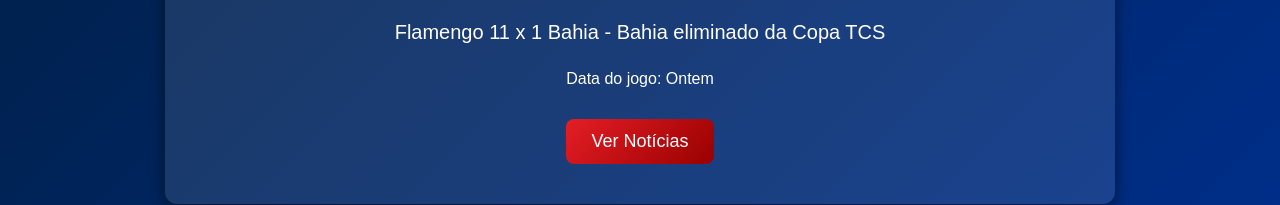
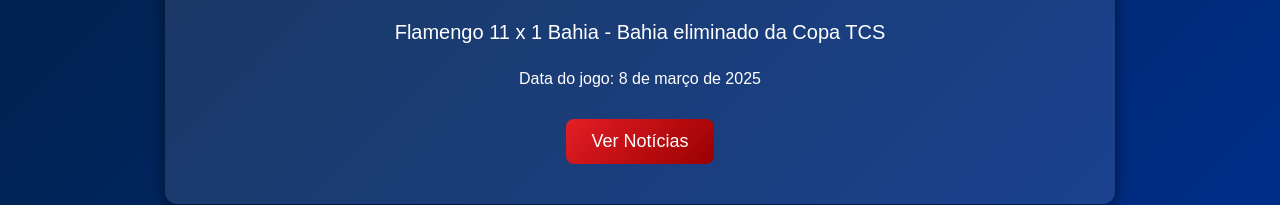
Before and after one commit to Joaov8tor/bahia-tcs, a plain HTML site: page index.html in a window 1280 px wide. Shown: the part 287-492 px from the top of the page. Drawn offline with Linux system fonts and the light colour scheme.

Commit message:
Update index.html

```diff
--- a/index.html
+++ b/index.html
@@ -1,3 +1,4 @@
+
 <!DOCTYPE html>
 <html lang="pt-BR">
 <head>
@@ -128,7 +129,7 @@
         <p class="noticia">
             Flamengo 11 x 1 Bahia - Bahia eliminado da Copa TCS
         </p>
-        <p>Data do jogo: Ontem</p>
+        <p>Data do jogo: 8 de março de 2025</p>
         <a href="#" class="botao">Ver Notícias</a>
     </div>
 
```
